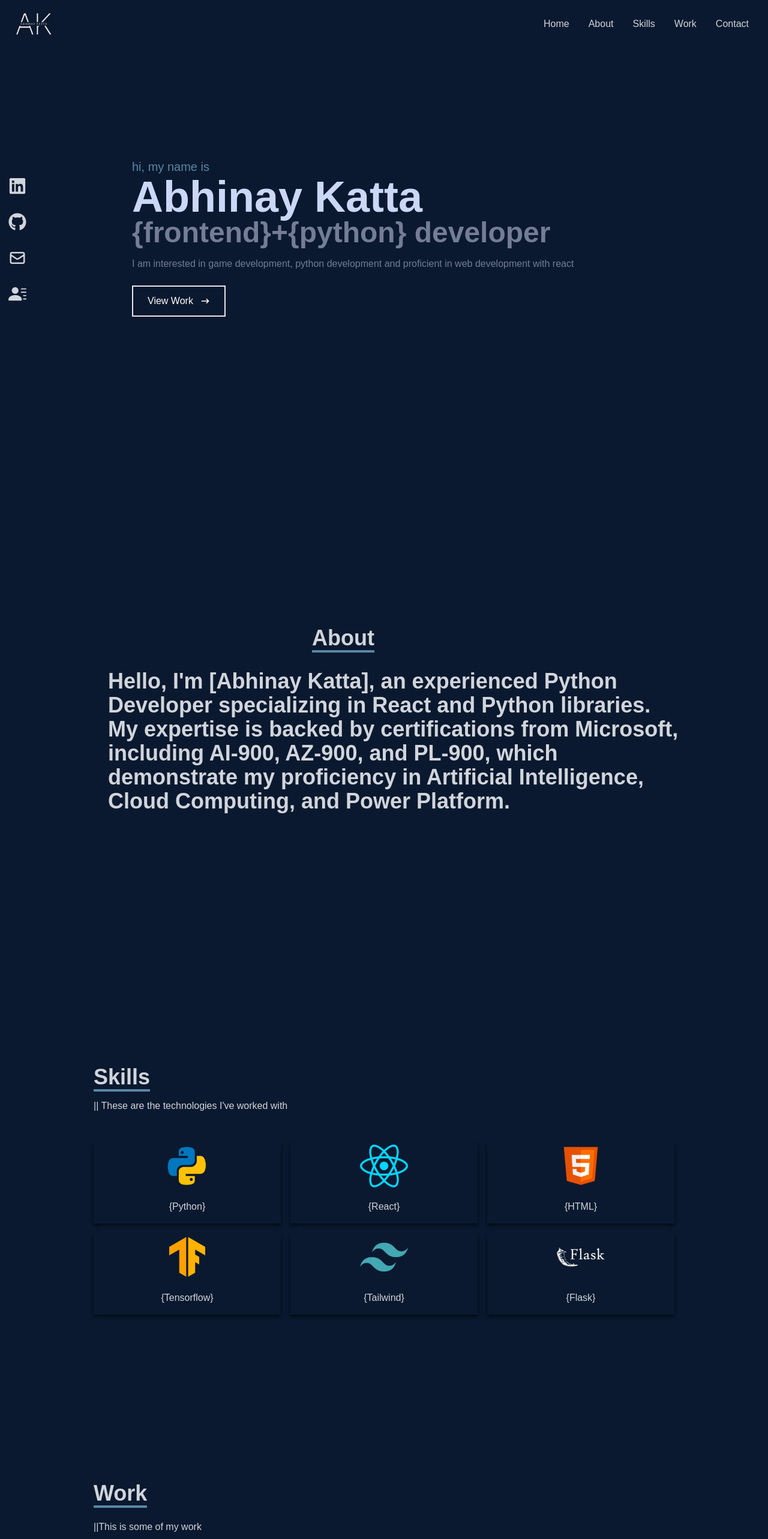
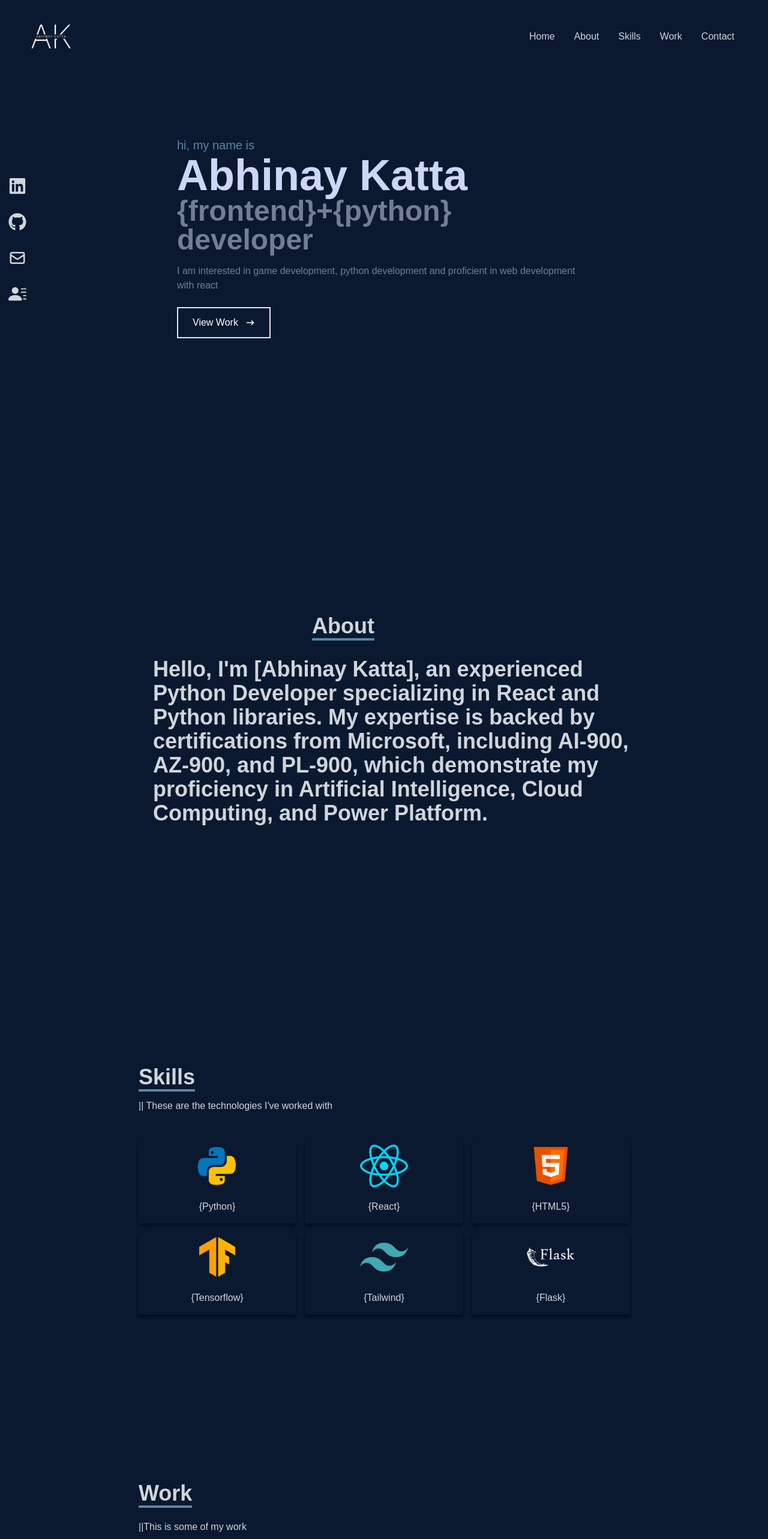
Before and after one commit to abhikatta/portfolio, a React (Create React App) app: page / in a window 1280 px wide. Shown: the top 2566 px of the page at 60% size. Built offline with nearby package versions, Linux system fonts and the light colour scheme.

Commit message:
mobile-bug-fixes

```diff
--- a/src/components/About.jsx
+++ b/src/components/About.jsx
@@ -2,18 +2,18 @@ import React from "react";
 
 const About = () => {
   return (
-    <div name="about" className="w-full h-screen bg-[#0a192f] text-gray-300">
-      <div className="flex flex-col justify-center items-center w-full h-full">
+    <div name="about" className="w-full h-full bg-[#0a192f] text-gray-300">
+      <div className="flex flex-col justify-center items-center w-full h-screen">
         {/* Container */}
-        <div className="max-w-[1000px] w-full grid grid-cols-2 gap-8">
-          <div className="sm:text-right pb-8 pl-4">
-            <p className="text-4xl font-bold inline border-b-4  border-[#5a87a5]">
+        <div className=" w-full max-w-[850px] grid grid-cols-2 gap-8">
+          <div className="md:text-right pb-8 pl-4">
+            <p className="text-4xl font-bold inline border-b-4 border-[#5a87a5]">
               About
             </p>
           </div>
           <div></div>
         </div>
-        <div className="max-w-[1000px] w-full grid sm:grid-cols-1 gap-8 pl-10">
+        <div className="max-w-[850px] w-full grid sm:grid-cols-1 gap-8 pl-10">
           <div className="sm:text-left text-4xl font-bold">
             <p>
               {/* Further description */}
--- a/src/components/Contact.jsx
+++ b/src/components/Contact.jsx
@@ -4,11 +4,12 @@ const Contact = () => {
   return (
     <div
       name="contact"
-      className="w-full h-screen bg-[#0a192f] flex justify-center items-center p-4">
+      className="w-full h-full bg-[#0a192f] flex justify-center items-center p-4">
       <form
         method="POST"
         action="https://getform.io/f/36ce7206-7251-4f1c-8850-6109a00ac661"
-        className="flex flex-col max-w-[600px] w-full">
+        className="flex flex-col max-w-[850px] w-full h-screen">
+        <div className="max-w-[850px] mx-auto p-4 flex flex-col justify-center w-full h-screen">
           <div className="pb-8">
             <p className="text-4xl font-bold inline border-b-4 border-[#5a87a5] text-gray-300">
               Contact
@@ -36,6 +37,7 @@ const Contact = () => {
           <button className="text-white border-2 hover:bg-[#5a87a5] hover:border-[#5a87a5] px-4 py-3 my-8 mx-auto flex items-center">
             Send
           </button>
+        </div>
       </form>
     </div>
   );
--- a/src/components/Home.jsx
+++ b/src/components/Home.jsx
@@ -3,9 +3,9 @@ import { HiArrowNarrowRight } from "react-icons/hi";
 import { Link } from "react-scroll";
 const Home = () => {
   return (
-    <div name="home" className="w-full h-screen bg-[#0a192f]">
+    <div name="home" className="w-full h-full bg-[#0a192f]">
       {/* Text */}
-      <div className="max-w-[1000px] mx-auto px-20 flex flex-col justify-center h-full">
+      <div className="max-w-[850px] mx-auto px-20 flex flex-col justify-center w-full h-screen">
         <p className="text-xl text-[#5a87a5]">hi, my name is </p>
         <h1 className="text-4xl sm:text-7xl font-bold text-[#ccd6f6]">
           Abhinay Katta
--- a/src/components/Navbar.jsx
+++ b/src/components/Navbar.jsx
@@ -9,12 +9,13 @@ const Navbar = () => {
   const handleclick = () => {
     setNav(!nav);
   };
+
   return (
-    <div className="fixed w-full h-[80px] flex justify-between items-center px-4 bg-[#0a192f] text-gray-300">
+    <div className="fixed w-full h-100px flex justify-between items-center px-10 py-4 bg-[#0a192f] text-gray-300">
       <div>
-        <img src={Logo} alt="logo" style={{ width: "80px" }}></img>
+        <img src={Logo} alt="logo" style={{ width: "90px" }}></img>
       </div>
-      <ul className="hidden sm:flex">
+      <ul className="hidden lg:flex">
         {/*if size > medium its flex else hidden */}
         <li>
           <Link to="home" smooth={true} duration={500}>
@@ -43,8 +44,8 @@ const Navbar = () => {
         </li>
       </ul>
       {/* on minimized/phone screen */}
-      <div onClick={handleclick} className="sm:hidden z-10">
-        {!nav ? <FaBars /> : <FaTimes />}
+      <div onClick={handleclick} className="lg:hidden z-10">
+        {!nav ? <FaBars size={40} /> : <FaTimes size={40} />}
       </div>
       {/* on minimized/phone screen */}
       <ul
@@ -80,7 +81,7 @@ const Navbar = () => {
         </li>
       </ul>
       {/* socials */}
-      <div className="hidden md:flex fixed flex-col top-[35%] left-0">
+      <div className="hidden sm:flex fixed flex-col top-[35%] left-0">
         <ul>
           <li className="w-[160px] h-[60px] flex justify-between items-center ml-[-100px] hover:ml-[-10px] duration-300">
             <a
--- a/src/components/Skills.jsx
+++ b/src/components/Skills.jsx
@@ -7,8 +7,8 @@ import Tailwind from "../assets/tailwind.png";
 import Flask from "../assets/flask.png";
 const Skills = () => {
   return (
-    <div name="skills" className="w-full h-screen bg-[#0a192f]  text-gray-300 ">
-      <div className="max-w-[1000px] mx-auto p-4 flex flex-col justify-center w-full h-full">
+    <div name="skills" className="w-full h-full bg-[#0a192f]  text-gray-300 ">
+      <div className="max-w-[850px] mx-auto p-4 flex flex-col justify-center w-full h-screen">
         <div>
           <p className="text-4xl font-bold inline border-b-4 border-[#5a87a5] ">
             Skills
@@ -31,7 +31,7 @@ const Skills = () => {
           </div>
           <div className="shadow-md shadow-[#040c16] hover:scale-110 duration-500">
             <img src={HTML} alt="skill-icon" className="w-20 mx-auto "></img>
-            <p className="my-4">{"{HTML}"}</p>
+            <p className="my-4">{"{HTML5}"}</p>
           </div>
           <div className="shadow-md shadow-[#040c16] hover:scale-110 duration-500">
             <img
--- a/src/components/Work.jsx
+++ b/src/components/Work.jsx
@@ -5,9 +5,9 @@ import Project2 from "../assets/project2.png";
 const Work = () => {
   const WorkImg = "https://icons8.com/icon/W0Dx3yX712sZ/add-bookmark";
   return (
-    <div name="work" className="w-full md:h-screen  text-gray-300 bg-[#0a192f]">
+    <div name="work" className="w-full lg:h-full  text-gray-300 bg-[#0a192f]">
       {/* main container */}
-      <div className="max-w-[1000px] mx-auto p-4 flex flex-col justify-center w-full h-full">
+      <div className="max-w-[850px] mx-auto p-4 flex flex-col justify-center w-full h-screen">
         <div className="pb-8">
           <p className="text-4xl font-bold inline border-b-4 text-gray-300 border-[#5a87a5]">
             Work
@@ -15,7 +15,7 @@ const Work = () => {
           <p className="py-6 ">||This is some of my work</p>
         </div>
         {/* items container */}
-        <div className="grid sm:grid-cols-2 md:grid-cols-3 gap-4">
+        <div className="grid sm:grid-cols-2 md:grid-cols-2 gap-4">
           {/* grid container */}
           {/* project1 */}
           <div
```
Lines whose indentation alone changed are shown as unchanged.
